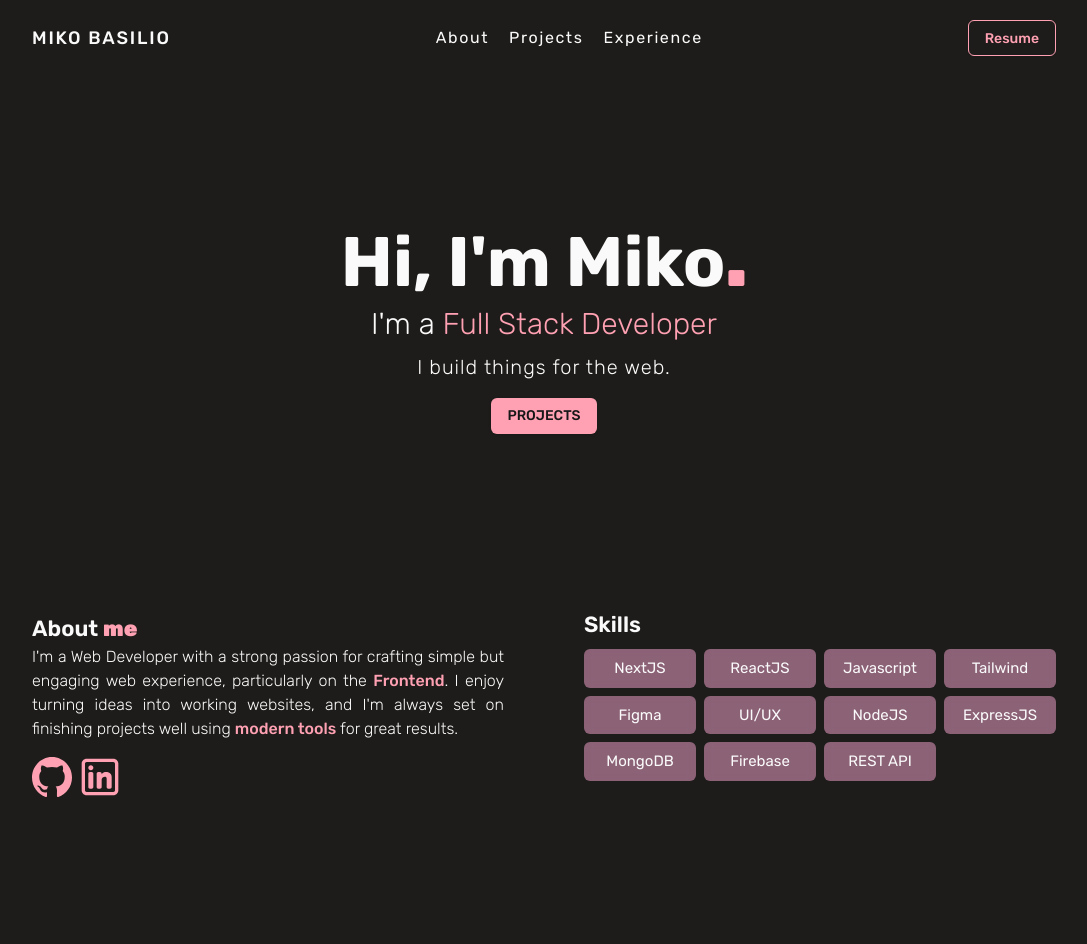
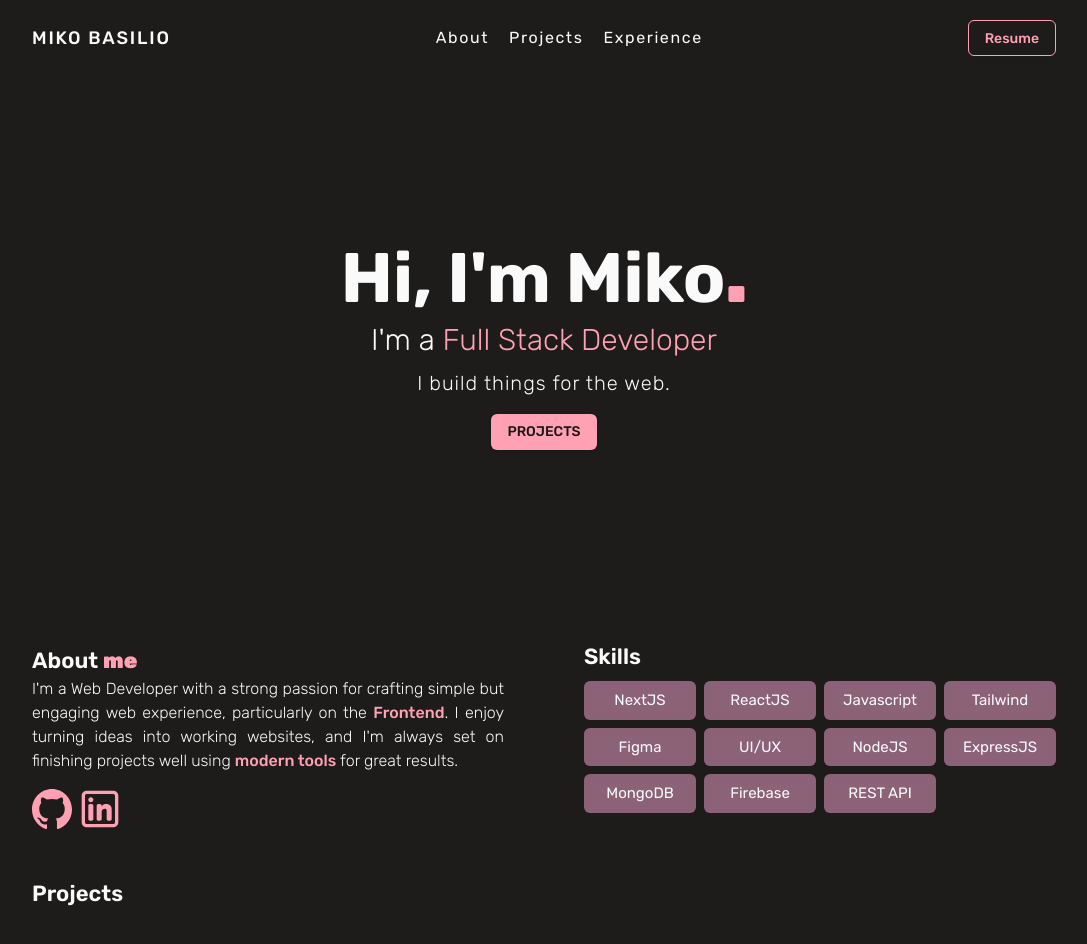
Before and after one commit to okimchi123/miko-portfolio_V1, a Next.js app: page / in a window 1280 px wide. Shown: the top 944 px of the page, without its empty margins (96-1183 px from the left). Before the commit the page ends 829 px from the top, so only its background shows below. Built offline with nearby package versions, Linux system fonts and the light colour scheme.

Commit message:
starting project section

```diff
--- a/src/app/page.jsx
+++ b/src/app/page.jsx
@@ -1,13 +1,15 @@
 import NavBar from "@/components/layout/Navbar";
 import Hero from "@/components/layout/Hero";
 import AboutMe from "@/components/layout/AboutMe";
+import Projects from "@/components/layout/Projects";
 
 export default function Home() {
   return (
-    <main className="w-full relative flex flex-col items-center">
+    <main className="w-full relative flex flex-col items-center gap-4">
       <NavBar />
       <Hero />
       <AboutMe />
+      <Projects />
     </main>
   );
 }
--- /dev/null
+++ b/src/components/layout/Projects.jsx
@@ -0,0 +1,7 @@
+export default function Projects(){
+    return(
+        <section className="w-[90%] md:w-[80%] h-[400px]">
+            <h1 className="header">Projects</h1>
+        </section>
+    )
+}
```
